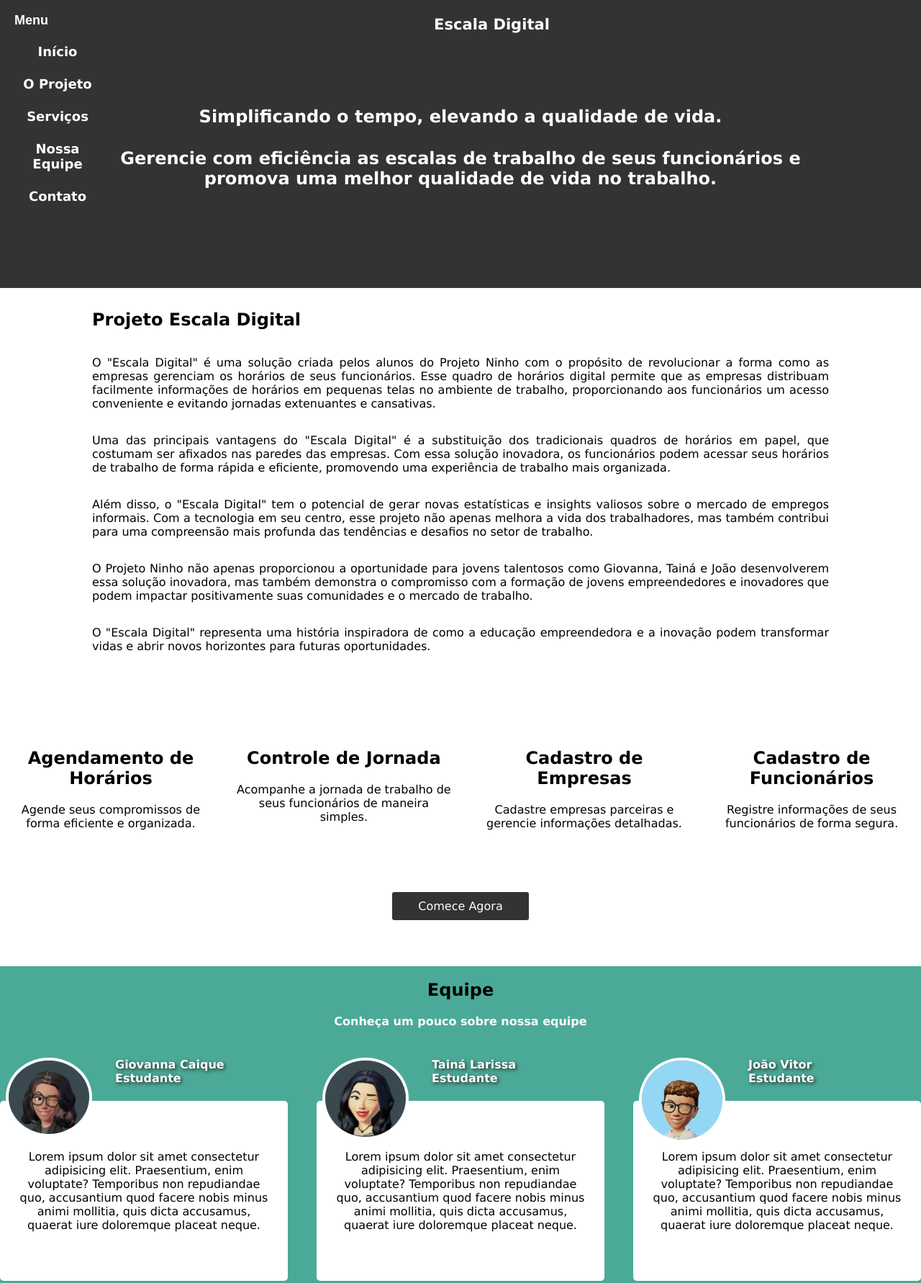
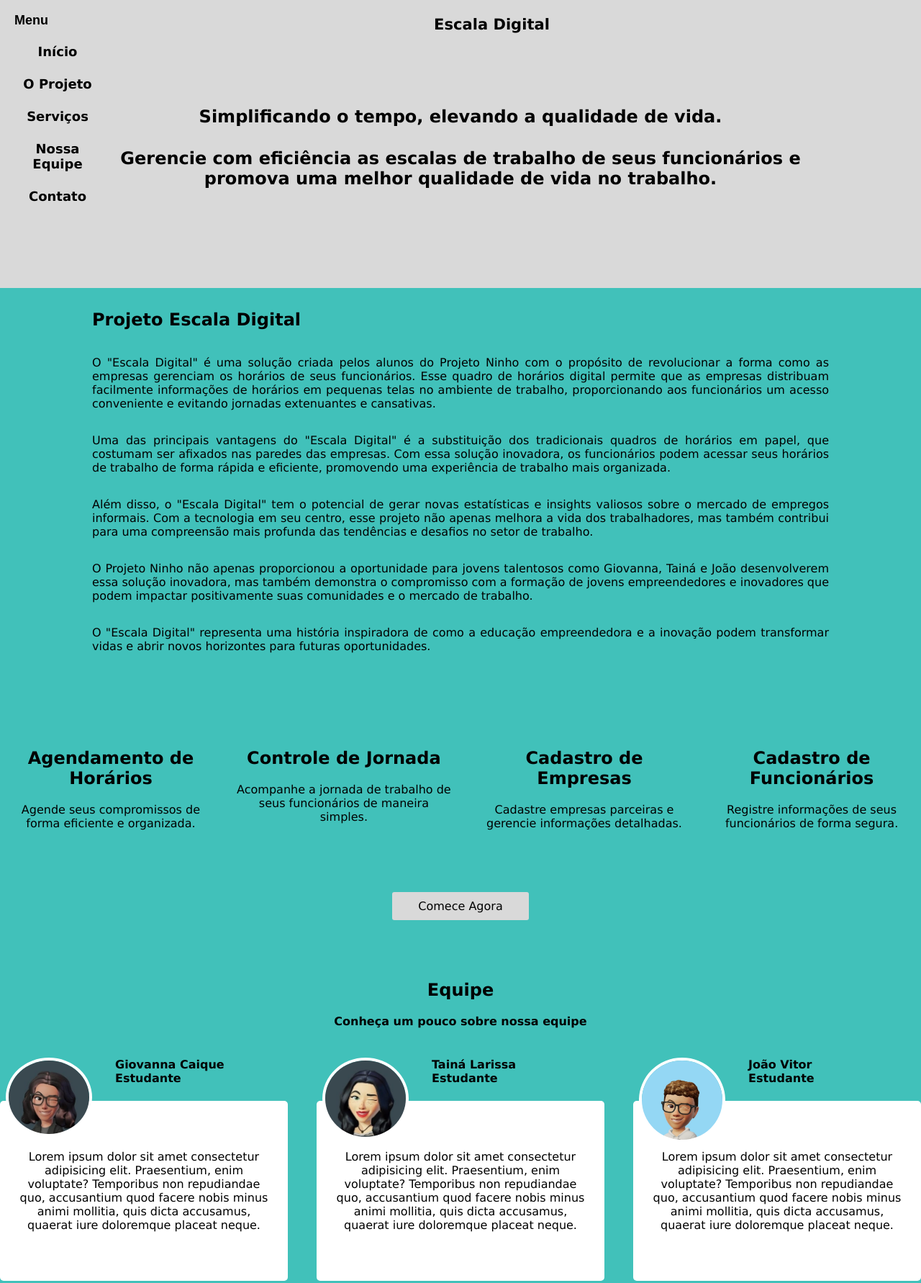
Before and after one commit to giovannacaique/teste-ed, a plain HTML site: page index.html in a window 1280 px wide. Shown: the top 1782 px of the page at 72% size. Drawn offline with Linux system fonts and the light colour scheme.

Commit message:
Cores Finalizadas

```diff
--- a/src/css/style.css
+++ b/src/css/style.css
@@ -1,7 +1,8 @@
 body {
    font-family: Verdana, Geneva, Tahoma, sans-serif;
-   color: black;
+   color: #000000;
    margin: 0;
+   background-color: #41C1BA;
 }
 
 main {
@@ -13,7 +14,7 @@ main {
 /*COMEÇO CABEÇAÇHO*/
 header {
    text-align: center;
-   background-color: #333;
+   background-color: #D9D9D9;
    width: 100%;
    margin-bottom: 5%;
    position: fixed;
@@ -27,8 +28,8 @@ header {
 
 .menu-button {
    margin-top: 9%;
-   background-color: #333;
-   color: white;
+   background-color: #D9D9D9;
+   color: #000000;
    border: none;
    padding: 10px 20px;
    font-size: 16px;
@@ -40,7 +41,7 @@ header {
 .menu-content {
    display: none;
    position: absolute;
-   background-color: #333;
+   background-color: #D9D9D9;
    min-width: 160px;
    z-index: 1;
    font-size: large;
@@ -48,15 +49,15 @@ header {
 }
 
 .menu-content a {
-   color: #ffff;
+   color: #000000;
    padding: 12px 16px;
    text-decoration: none;
    display: block;
 }
 
 .menu-content a:hover {
-   background-color: #ffff;
-   color: black;
+   background-color: #000000;
+   color: #ffff;
 }
 
 .dropdown:hover .menu-content {
@@ -69,7 +70,7 @@ h1 {
 }
 .escala {
    text-decoration: none;
-   color: white;
+   color: #000000;
    font-size: large;
    font-weight: bold;
 }
@@ -89,12 +90,12 @@ h1 {
    left: 0;
    width: 100%;
    height: 50%;
-   background-color: #333;
+   background-color: #D9D9D9;
 }
 
 .slogan h1{
    text-align: center;
-   color: white;
+   color: #000000;
    text-transform: none;
    font-size: x-large;
    line-height: 1.2;
@@ -119,8 +120,8 @@ h1 {
    margin: 0 auto;
    text-align: center;
    padding: 10px 20px;
-   background-color: #333;
-   color: white;
+   background-color: #D9D9D9;
+   color: #000000;
    text-decoration: none;
    border: none;
    border-radius: 3px;
@@ -128,7 +129,7 @@ h1 {
 }
 
 .start-button:hover {
-   background-color: #555;
+   background-color: #D9D9D9;
 }
 
 /*OUTROS*/
@@ -136,7 +137,6 @@ h1 {
    display: flex;
    justify-content: space-around;
    padding: 50px 0;
-   background-color: #fff;
 
 }
 
@@ -155,7 +155,6 @@ h1 {
 #divExternaEquipe {
    display: flex;
    justify-content: center;
-   background-color: rgb(75, 170, 151);
 }
 
 #divInternaEquipe {
@@ -175,8 +174,7 @@ h1 {
    display: flex;
    justify-content: space-around;
    font-weight: bold;
-   color: #fff;
-   text-shadow: 2px 2px 5px rgb(42, 40, 40);
+   color: #000000;
    margin: 20px;
    width: 400px;
    height: 20px;
@@ -207,7 +205,7 @@ h1 {
    border-radius: 5px;
    padding-left: 2%;
    padding-right: 2%;
-   color: black;
+   color: #000000;
 }
 
 .imagem-equipe {
@@ -220,7 +218,7 @@ h1 {
 }
 
 .texto_equipe {
-   color: #fff;
+   color: #000000;
    font-weight: bold;
 }
 
@@ -261,7 +259,7 @@ h1 {
 .form_input {
    font-size: medium;
    padding: 20px;
-   color: #505050;;
+   color: #000000;
    border-radius: 10px;
    border: none;
    width: 100%;
@@ -324,9 +322,9 @@ textarea:placeholder-shown + label {
 footer {
    display: flex;
    margin-top: 5%;
-   background-color: #333;
+   background-color: #D9D9D9;
    justify-content: center;
-   color: #fff;
+   color: #000000;
    padding: 10px;
 }
 
```
